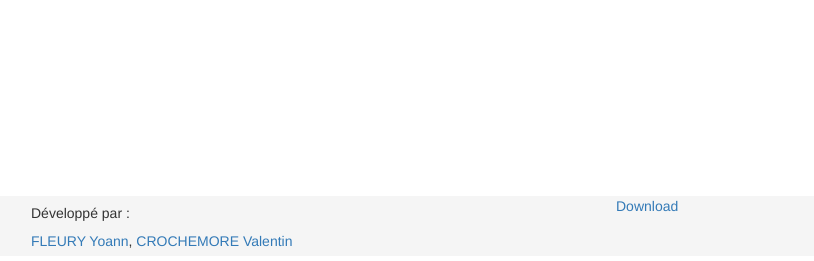
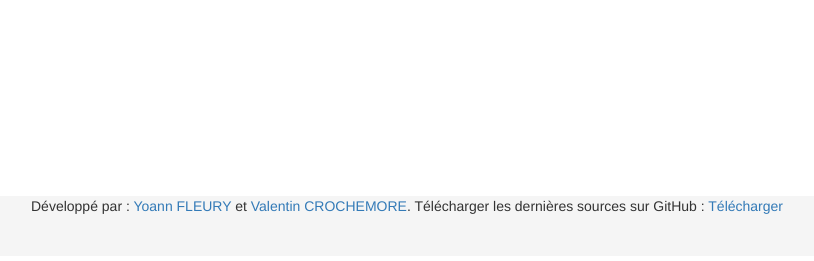
Before and after one commit to yoannfleurydev/mini-quiz, a PHP site: template views/admin.html.twig in a window 1280 px wide. Shown: the part 544-805 px from the top of the page, without its empty margins (39-853 px from the left). After the commit the page ends 758 px from the top, so only its background shows below. Run offline with PHP 8.4, Linux system fonts and the light colour scheme; the template is opened without the code that fills it, so the values that code supplies are empty; some libraries are stand-ins or nearby versions.

Commit message:
fix(footer) : better display on all devices

```diff
--- a/views/layout.html.twig
+++ b/views/layout.html.twig
@@ -90,19 +90,16 @@
 </div>
 <footer class="footer">
     <div class="container">
-        <div class="row">
-            <div class="col-lg-6 col-xs-12">
-                <p><h5>Développé par :</h5><a href="http://yoannfleury.eu">FLEURY Yoann</a>,
-                <a href="http://valentincrochemore.fr/cv">CROCHEMORE Valentin</a></p>
-            </div>
-            <div class="col-lg-6 col-xs-12">
-                <p>
-                    <a aria-label="Download yoannfleurydev/mini-quiz on GitHub" data-style="mega"
-                       href="https://github.com/yoannfleurydev/mini-quiz/archive/master.zip"
-                       class="github-button">Download</a>
-                </p>
-            </div>
-        </div>
+        <p>
+            Développé par :
+            <a href="http://yoannfleury.eu">Yoann FLEURY</a>
+            et
+            <a href="http://valentincrochemore.fr/cv">Valentin CROCHEMORE</a>.
+            Télécharger les dernières sources sur GitHub :
+            <a aria-label="Download yoannfleurydev/mini-quiz on GitHub" data-style="mega"
+               href="https://github.com/yoannfleurydev/mini-quiz/archive/master.zip"
+               class="github-button">Télécharger</a>
+        </p>
     </div>
 </footer>
 {# Script pour le bouton de téléchargement de GitHub #}
```
